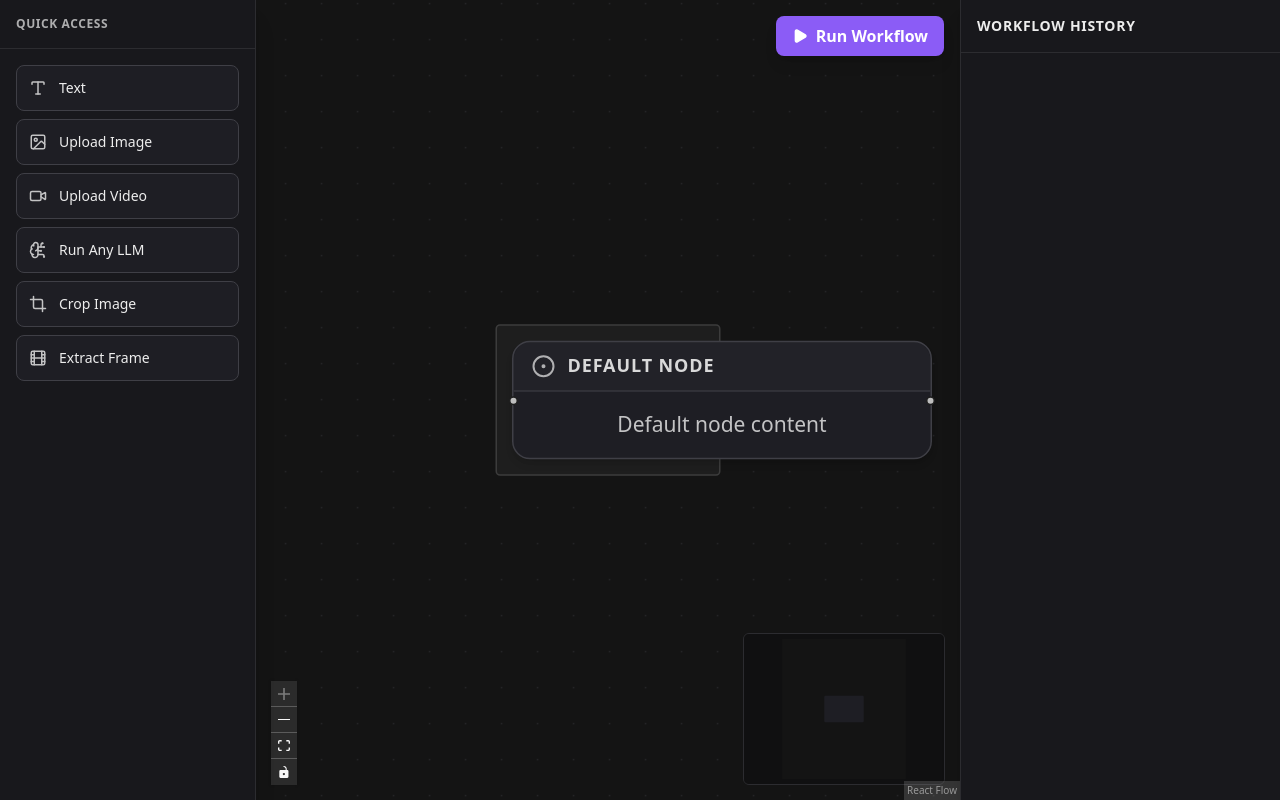
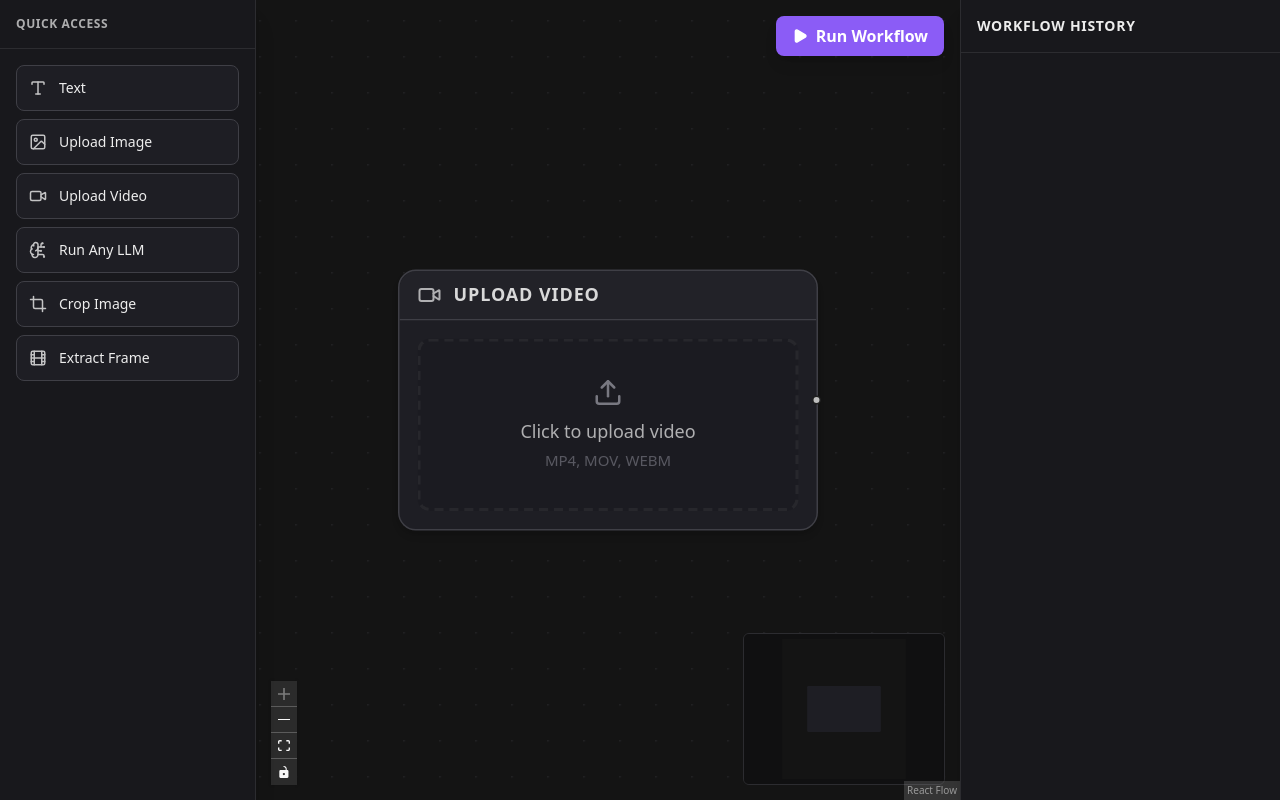
Before and after one commit to sobhit1/NextFlow, a Next.js app: page / in a window 1280 px wide. Both pictures are taken after a click on the button "Upload Video". Built offline with nearby package versions, Linux system fonts and the light colour scheme.

Commit message:
feat: implement video upload node with preview support

```diff
--- a/package.json
+++ b/package.json
@@ -9,14 +9,17 @@
     "lint": "eslint"
   },
   "dependencies": {
+    "@ffmpeg-installer/ffmpeg": "^1.1.0",
     "@google/generative-ai": "^0.24.1",
     "@trigger.dev/sdk": "^4.4.3",
+    "@types/fluent-ffmpeg": "^2.1.28",
     "@uppy/core": "^5.2.0",
     "@uppy/dashboard": "^5.1.1",
     "@uppy/react": "^5.2.0",
     "@uppy/transloadit": "^5.5.0",
     "@xyflow/react": "^12.10.1",
     "clsx": "^2.1.1",
+    "fluent-ffmpeg": "^2.1.3",
     "lucide-react": "^0.577.0",
     "nanoid": "^5.1.7",
     "next": "16.2.0",
--- a/src/app/actions/uploadTransloadit.ts
+++ b/src/app/actions/uploadTransloadit.ts
@@ -1,5 +1,6 @@
 "use server";
 
+// @ts-ignore
 import Transloadit from "transloadit";
 
 export async function uploadToTransloadit(formData: FormData): Promise<{ success: boolean; url?: string; error?: string }> {
--- a/src/components/workflow/Canvas.tsx
+++ b/src/components/workflow/Canvas.tsx
@@ -15,6 +15,7 @@ import { DefaultNode } from "./nodes/DefaultNode";
 import { TextNode } from "./nodes/TextNode";
 import { LlmNode } from "./nodes/LlmNode";
 import { ImageUploadNode } from "./nodes/ImageUploadNode";
+import { VideoUploadNode } from "./nodes/VideoUploadNode";
 
 import { useWorkflowStore } from "@/store/workflowStore";
 import { isValidConnection } from "@/lib/connectionValidation";
@@ -36,6 +37,7 @@ export default function Canvas() {
     text: TextNode,
     llm: LlmNode,
     uploadImage: ImageUploadNode,
+    uploadVideo: VideoUploadNode,
   }), []);
 
   const checkConnection = useCallback(
--- /dev/null
+++ b/src/components/workflow/nodes/VideoUploadNode.tsx
@@ -0,0 +1,105 @@
+import { memo, useRef, useState } from "react";
+import { Handle, Position, NodeProps } from "@xyflow/react";
+import { Video, Upload, Loader2 } from "lucide-react";
+import { BaseNode } from "./BaseNode";
+import { useWorkflowStore } from "@/store/workflowStore";
+import { uploadToTransloadit } from "@/app/actions/uploadTransloadit";
+
+export const VideoUploadNode = memo(function VideoUploadNode({ id, data, selected }: NodeProps) {
+  const updateNodeData = useWorkflowStore((state) => state.updateNodeData);
+  const fileInputRef = useRef<HTMLInputElement>(null);
+  const [isUploading, setIsUploading] = useState(false);
+  const [error, setError] = useState<string | null>(null);
+
+  const videoUrl = data.videoUrl as string;
+
+  const handleFileChange = async (e: React.ChangeEvent<HTMLInputElement>) => {
+    const file = e.target.files?.[0];
+    if (!file) return;
+
+    if (!file.type.startsWith("video/")) {
+      setError("Please upload a valid video file.");
+      return;
+    }
+
+    setError(null);
+    setIsUploading(true);
+
+    try {
+      const formData = new FormData();
+      formData.append("file", file);
+
+      const result = await uploadToTransloadit(formData);
+
+      if (result.success && result.url) {
+        updateNodeData(id, { videoUrl: result.url });
+      } else {
+        setError(result.error || "Upload failed");
+      }
+    } catch (err: any) {
+      setError(err.message || "Something went wrong during upload");
+    } finally {
+      setIsUploading(false);
+      if (fileInputRef.current) fileInputRef.current.value = "";
+    }
+  };
+
+  return (
+    <BaseNode
+      id={id}
+      selected={selected}
+      title="Upload Video"
+      icon={<Video size={16} />}
+      hasOutput
+      outputHandleId="output"
+    >
+      <div className="flex flex-col gap-2 min-h-[80px]">
+        {error && <div className="text-xs text-red-400 mb-1">{error}</div>}
+
+        {!videoUrl && !isUploading && (
+          <div
+            onClick={() => fileInputRef.current?.click()}
+            className="flex flex-col items-center justify-center border-2 border-dashed border-[var(--color-card-border)] hover:border-[var(--color-primary)] rounded-lg p-6 cursor-pointer transition-colors bg-[rgba(0,0,0,0.1)] group text-[var(--color-foreground)] opacity-70 hover:opacity-100"
+          >
+            <Upload size={20} className="mb-2 text-zinc-400 group-hover:text-[var(--color-primary)] transition-colors" />
+            <span className="text-xs text-center font-medium">Click to upload video</span>
+            <span className="text-[10px] text-zinc-500 mt-1">MP4, MOV, WEBM</span>
+          </div>
+        )}
+
+        {isUploading && (
+          <div className="flex flex-col items-center justify-center border border-[var(--color-card-border)] rounded-lg p-6 bg-[rgba(0,0,0,0.1)]">
+            <Loader2 size={24} className="animate-spin text-[var(--color-primary)] mb-2" />
+            <span className="text-xs text-zinc-400">Uploading to Transloadit...</span>
+          </div>
+        )}
+
+        {videoUrl && !isUploading && (
+          <div className="relative group rounded-lg overflow-hidden border border-[var(--color-card-border)] bg-black">
+            <video
+              src={videoUrl}
+              controls
+              className="w-full h-[150px] object-contain"
+            />
+            <div className="absolute top-2 right-2 opacity-0 group-hover:opacity-100 transition-opacity z-10">
+              <button
+                onClick={() => updateNodeData(id, { videoUrl: null })}
+                className="text-xs font-semibold bg-red-500/80 hover:bg-red-500 text-white px-2 py-1 rounded backdrop-blur-sm transition-colors"
+              >
+                Remove
+              </button>
+            </div>
+          </div>
+        )}
+
+        <input
+          type="file"
+          ref={fileInputRef}
+          className="hidden"
+          accept="video/mp4, video/quicktime, video/webm"
+          onChange={handleFileChange}
+        />
+      </div>
+    </BaseNode>
+  );
+});
```
Also changed, not shown: 1 other file (tests, documents, lock files or other folders).
